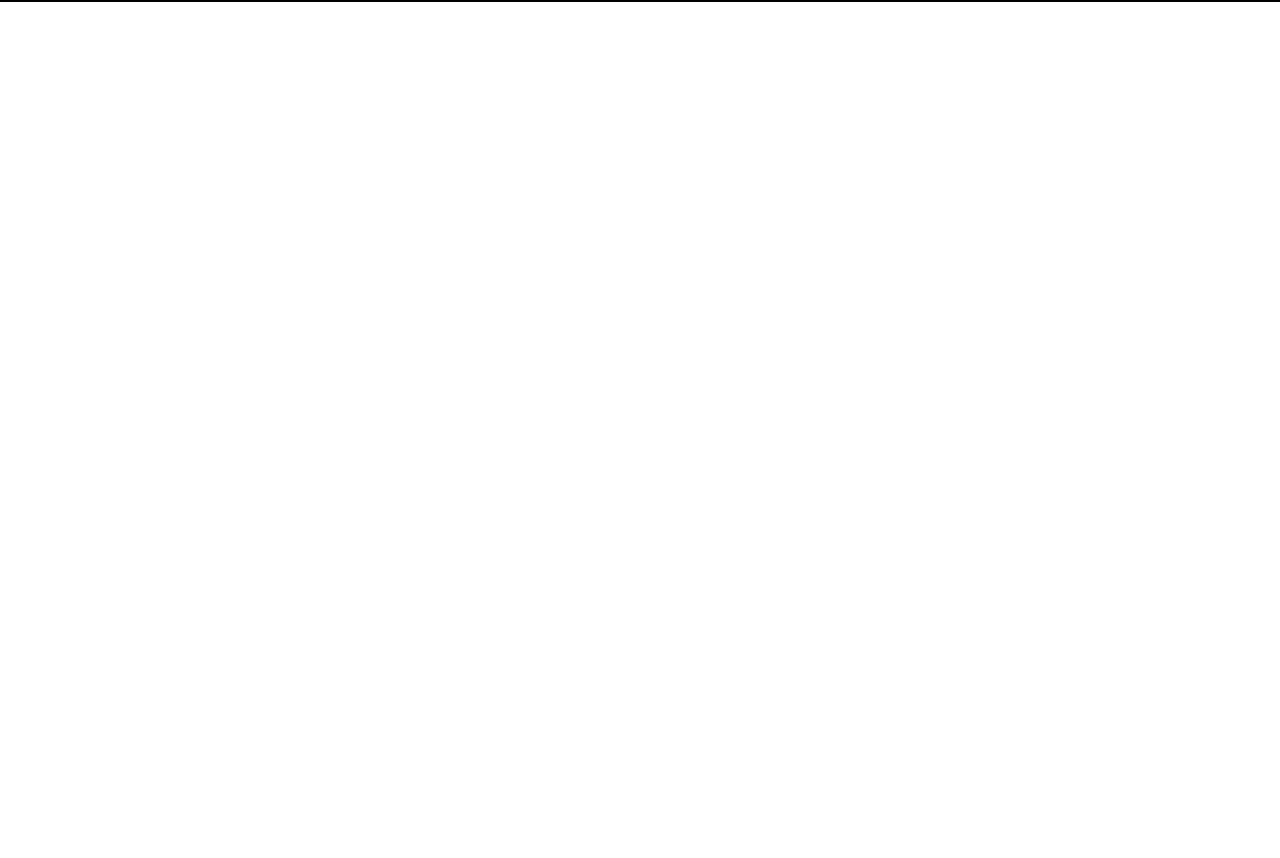
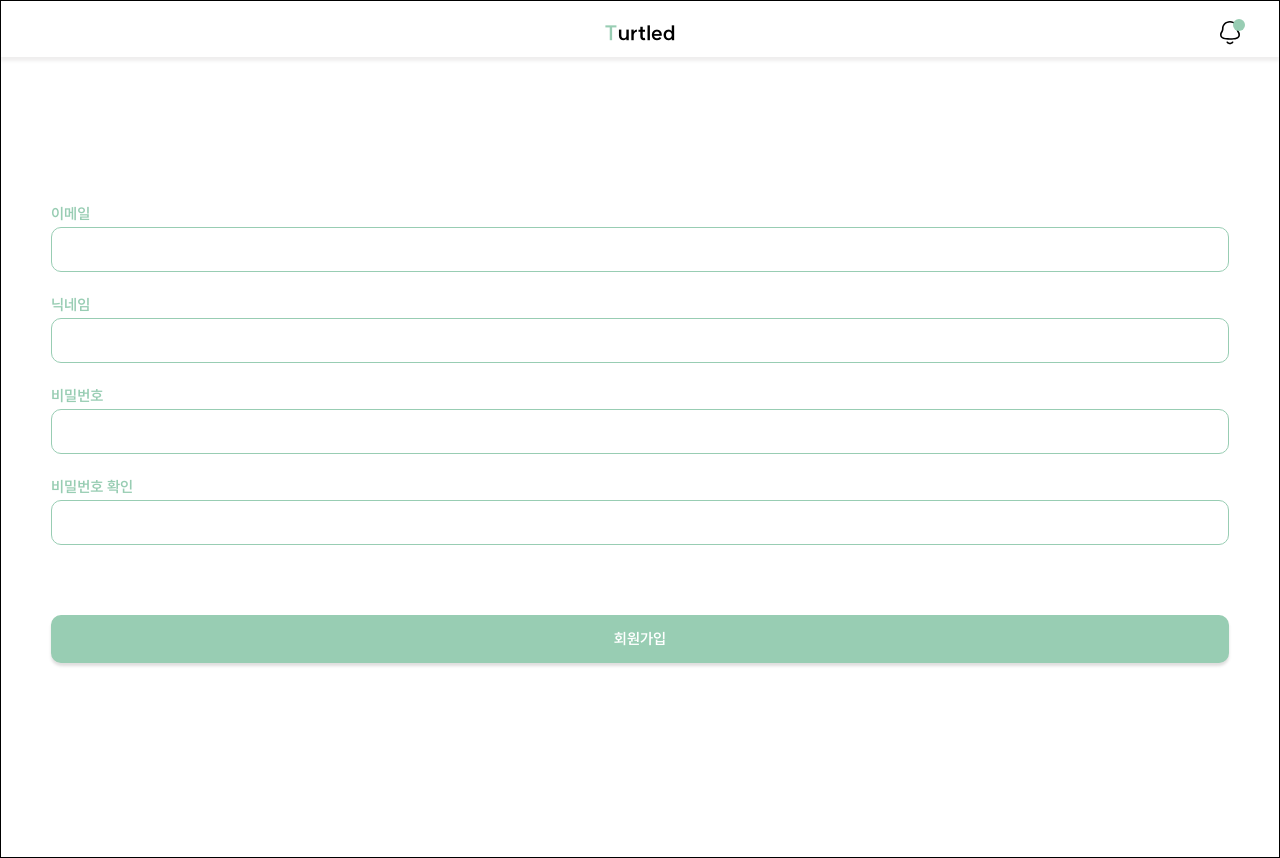
Before and after one commit to Turtled-swimmers/turtled_web, a React (Vite) app: page /signup in a window 1280 px wide. Before the commit this address had no page. Before the commit the page ends 800 px from the top, so only its background shows below. Built offline with nearby package versions, Linux system fonts and the light colour scheme.

Commit message:
[ feat ] 회원가입 구현

```diff
--- a/package.json
+++ b/package.json
@@ -14,6 +14,7 @@
     "date-fns": "^2.30.0",
     "react": "^18.2.0",
     "react-dom": "^18.2.0",
+    "react-hook-form": "^7.46.2",
     "react-query": "^3.39.3",
     "react-router-dom": "^6.16.0",
     "recoil": "^0.7.7",
--- a/src/Router.tsx
+++ b/src/Router.tsx
@@ -1,22 +1,22 @@
 import { BrowserRouter, Route, Routes } from "react-router-dom";
 import CalendarPage from "./pages/CalendarPage";
 import LoginPage from "./pages/LoginPage";
-import MainPage from "./pages/Mainpage";
+import MainPage from "./pages/MainPage";
 import MedalPage from "./pages/MedalPage";
 import ProfilePage from "./pages/ProfilePage";
-import SigninPage from "./pages/SigninPage";
+import SignupPage from "./pages/SignupPage";
 
 export default function Router() {
   return (
     <BrowserRouter>
-    <Routes>
-        <Route path="/" element={<MainPage/>}/>
-        <Route path="/login" element={<LoginPage/>}/>
-        <Route path="/signin" element={<SigninPage/>}/>
-        <Route path="/medal" element={<MedalPage/>}/>
-        <Route path="/profile" element={<ProfilePage/>}/>
-        <Route path="/calendar" element={<CalendarPage/>}/>
-    </Routes>
+      <Routes>
+        <Route path="/" element={<MainPage />} />
+        <Route path="/login" element={<LoginPage />} />
+        <Route path="/signup" element={<SignupPage />} />
+        <Route path="/medal" element={<MedalPage />} />
+        <Route path="/profile" element={<ProfilePage />} />
+        <Route path="/calendar" element={<CalendarPage />} />
+      </Routes>
     </BrowserRouter>
-  )
+  );
 }
--- /dev/null
+++ b/src/components/join/Signup.tsx
@@ -0,0 +1,115 @@
+import { useRef } from "react";
+import { SubmitHandler, useForm } from "react-hook-form";
+import styled from "styled-components";
+import { EMAIL_FORM, NICKNAME_FORM } from "../../utils/join/join";
+
+interface SignupFormValue {
+  email: string;
+  nickname: string;
+  password: string;
+  passwordConfirm: string;
+}
+
+export default function Signup() {
+  const {
+    register,
+    handleSubmit,
+    watch,
+    formState: { errors },
+  } = useForm<SignupFormValue>();
+
+  const onSubmitHandler: SubmitHandler<SignupFormValue> = (data) => {
+    console.log(data);
+  };
+
+  const passwordRef = useRef<string | null>(null);
+  passwordRef.current = watch("password");
+
+  return (
+    <SignupContainer>
+      <SigninWrapper onSubmit={handleSubmit(onSubmitHandler)}>
+        <Title>이메일</Title>
+        <Input {...register("email", { required: true, pattern: EMAIL_FORM })} type="email" />
+        {errors.email && errors.email.type === "required" && <Error>이메일을 입력해 주세요!</Error>}
+        {errors.email && errors.email.type === "pattern" && <Error>이메일 형식을 확인해주세요!</Error>}
+        <Title>닉네임</Title>
+        <Input
+          {...register("nickname", {
+            required: true,
+            pattern: NICKNAME_FORM,
+            maxLength: 8,
+          })}
+        />
+        {errors.email && errors.email.type === "required" && <Error>닉네임을 입력해 주세요!</Error>}
+        {errors.email && errors.email.type === "pattern" && <Error>한글, 영어, 숫자 8자 이내로 입력해주세요!</Error>}
+        {errors.email && errors.email.type === "maxLength" && <Error>최대 8자 이내로 입력해주세요!</Error>}
+
+        <Title>비밀번호</Title>
+        <Input {...register("password", { required: true })} type="password" />
+        {errors.email && errors.email.type === "required" && <Error>비밀번호를 입력해 주세요!</Error>}
+
+        <Title>비밀번호 확인</Title>
+        <Input
+          {...register("passwordConfirm", {
+            required: true,
+            validate: (value) => value === passwordRef.current,
+          })}
+          type="password"
+        />
+        {errors.email && errors.email.type === "validate" && <Error>비밀번호와 일치하지 않습니다!</Error>}
+        <Button>회원가입</Button>
+      </SigninWrapper>
+    </SignupContainer>
+  );
+}
+
+const Button = styled.button`
+  display: flex;
+  height: 4.8rem;
+  padding: 1.2rem 8rem;
+  margin: 5rem 0;
+  justify-content: center;
+  align-items: center;
+  gap: 0.8rem;
+  align-self: stretch;
+  border-radius: 1rem;
+  border: 3px solid ${({ theme }) => theme.colors.green};
+  background: ${({ theme }) => theme.colors.green};
+  box-shadow: 0px 3px 3px 0px rgba(95, 88, 88, 0.2);
+
+  color: white;
+  ${({ theme }) => theme.fonts.sub};
+`;
+
+const SignupContainer = styled.div`
+  display: flex;
+  height: 100vh;
+  align-items: center;
+  padding: 0 5rem;
+`;
+
+const SigninWrapper = styled.form`
+  display: flex;
+  flex-direction: column;
+  align-items: flex-start;
+
+  width: 100%;
+`;
+
+const Title = styled.label`
+  color: ${({ theme }) => theme.colors.green};
+  ${({ theme }) => theme.fonts.sub};
+`;
+
+const Error = styled.p`
+  color: "#FCB3A6";
+  ${({ theme }) => theme.fonts.caption};
+`;
+
+const Input = styled.input`
+  height: 4.5rem;
+  border-radius: 1rem;
+  width: 100%;
+  border: 1px solid ${({ theme }) => theme.colors.green};
+  margin-bottom: 2rem;
+`;
--- a/src/pages/SigninPage.tsx
+++ /dev/null
@@ -1,6 +0,0 @@
-
-export default function SigninPage() {
-  return (
-    <div>SigninPage</div>
-  )
-}
--- /dev/null
+++ b/src/pages/SignupPage.tsx
@@ -0,0 +1,11 @@
+import TurtledHeader from "../components/common/TurtledHeader";
+import Signup from "../components/join/Signup";
+
+export default function SignupPage() {
+  return (
+    <>
+      <TurtledHeader />
+      <Signup />
+    </>
+  );
+}
--- /dev/null
+++ b/src/utils/join/join.ts
@@ -0,0 +1,2 @@
+export const EMAIL_FORM = /^[0-9a-zA-Z]([-_\.]?[0-9a-zA-Z])*@[0-9a-zA-Z]([-_\.]?[0-9a-zA-Z])*\.[a-zA-Z]{2,3}$/;
+export const NICKNAME_FORM = /^[a-zA-z0-9~!@#$%^&*()_+|<>?:{}가-힣]{1,16}$/;
```
Also changed, not shown: public/mainLogo.png (added), 1 other file (tests, documents, lock files or other folders).
